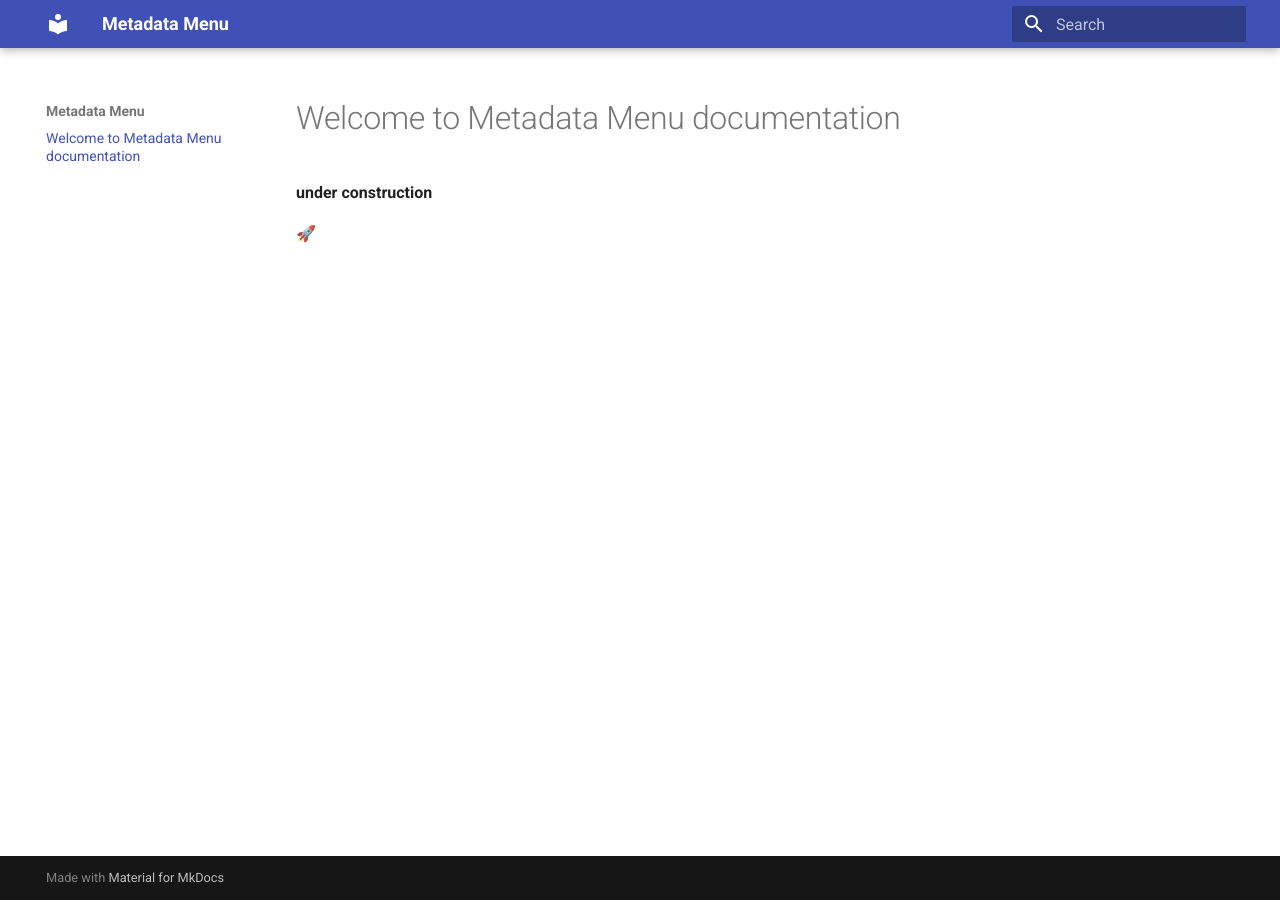
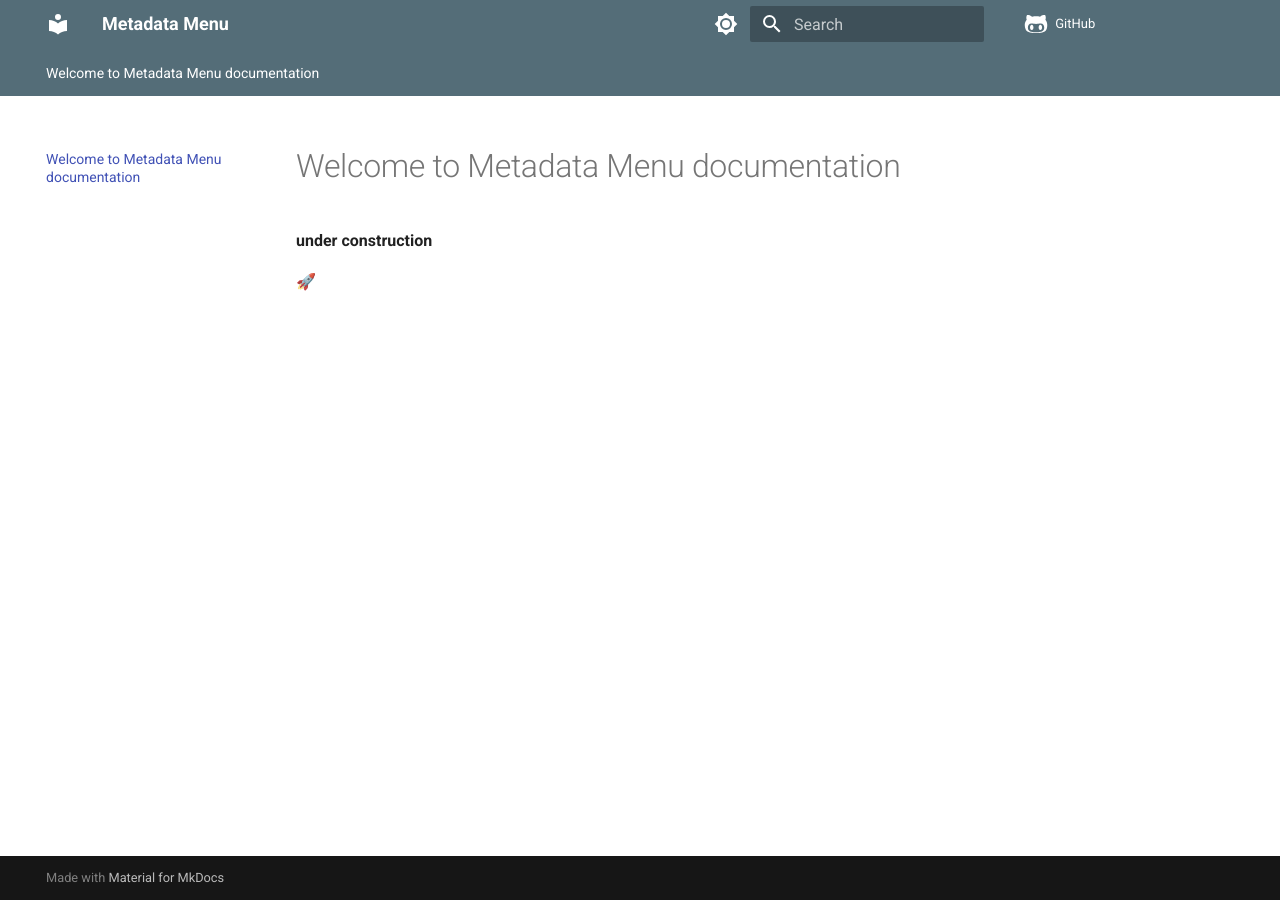
Before and after one commit to mdelobelle/metadatamenu, an MkDocs documentation site: the page built from docs/index.md, in a window 1280 px wide. Built offline with MkDocs 1.6.1 and Material for MkDocs 9.7.7, drawn with Linux system fonts in a browser that asks for light colours; comment, search, counter and statistics services are not loaded.

Commit message:
Update mkdocs.yml

```diff
--- a/mkdocs.yml
+++ b/mkdocs.yml
@@ -1,3 +1,24 @@
 site_name: Metadata Menu
 theme:
   name: material
+  icon:
+    repo: fontawesome/brands/github-alt
+  features:
+    - navigation.tabs
+  palette:
+    # Palette toggle for light mode
+    - media: "(prefers-color-scheme: light)"
+      primary: blue-grey
+      scheme: default
+      toggle:
+        icon: material/brightness-7
+        name: Switch to dark mode
+
+    # Palette toggle for dark mode
+    - media: "(prefers-color-scheme: dark)"
+      scheme: slate
+      toggle:
+        icon: material/brightness-4
+        name: Switch to light mode
+
+repo_url: https://github.com/mdelobelle/metadata-menu
```
